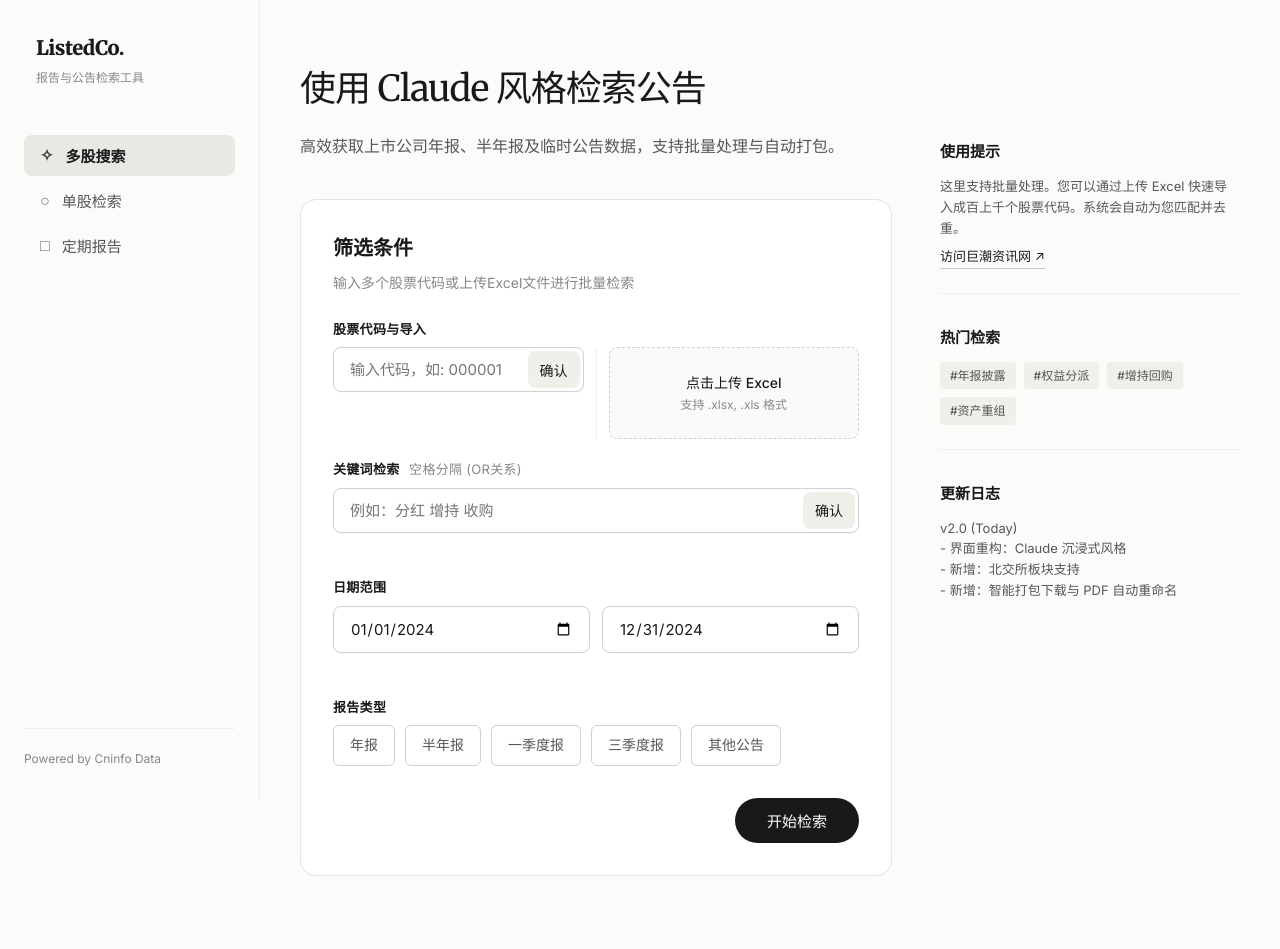
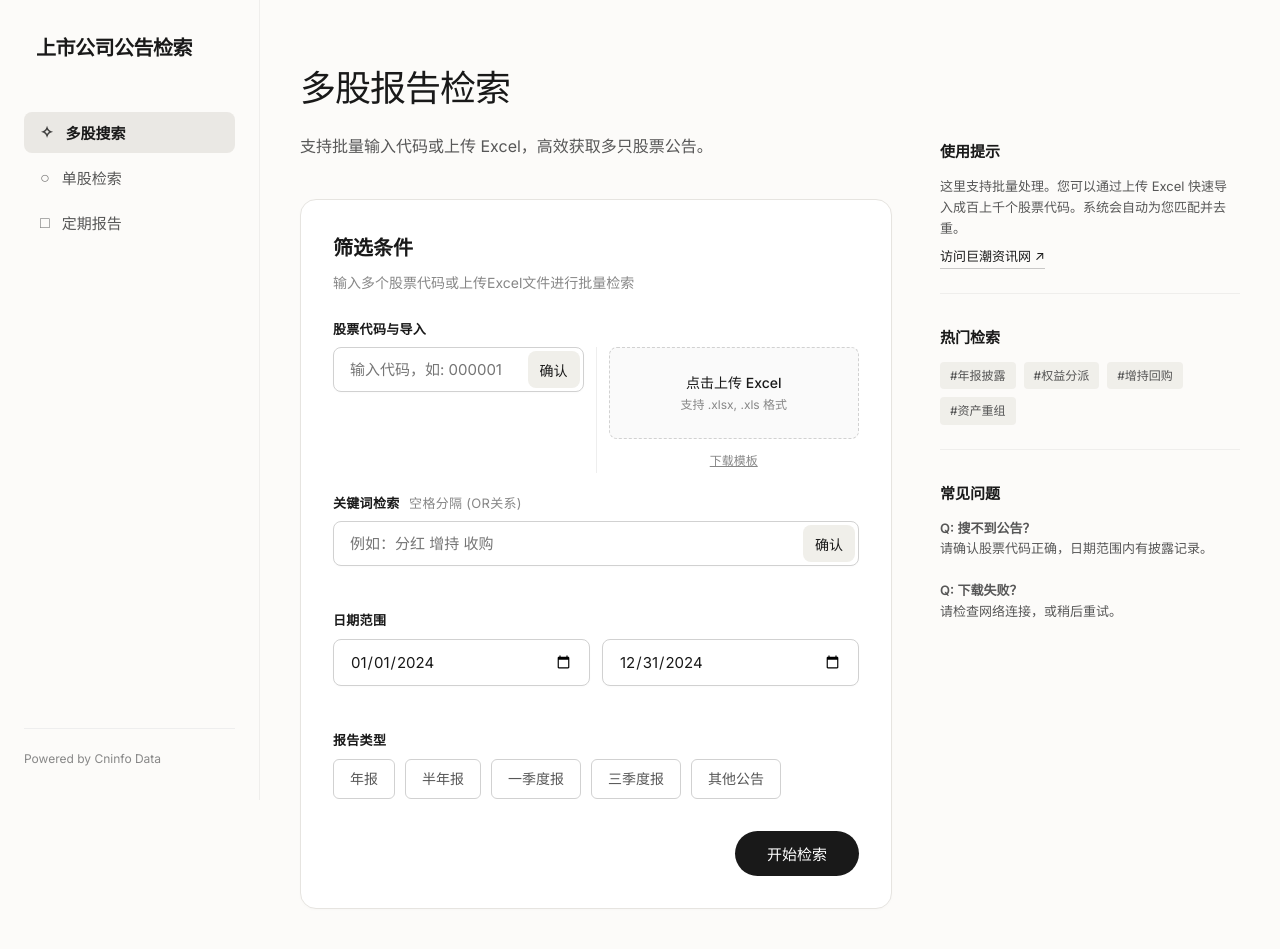
Before and after one commit to universelj/ListedCo_Report, a Flask app: page / in a window 1280 px wide. Shown: the top 949 px of the page. Before the commit the page ends 876 px from the top, so only its background shows below. Run offline with Flask 3, Linux system fonts and the light colour scheme.

Commit message:
UI modification

```diff
--- a/app.py
+++ b/app.py
@@ -172,21 +172,39 @@ def upload_excel():
         return jsonify({'success': False, 'error': '未选择文件'})
 
     file = request.files['file']
-    column_name = request.form.get('column', '')
+    column_name = request.form.get('column', '股票代码')
 
     if file.filename == '':
         return jsonify({'success': False, 'error': '未选择文件'})
-
-    if not column_name:
-        return jsonify({'success': False, 'error': '请输入列名'})
 
     try:
         filename = secure_filename(file.filename)
         filepath = os.path.join(app.config['UPLOAD_FOLDER'], filename)
         file.save(filepath)
 
-        df_stock = pd.read_excel(filepath, converters={column_name: str})
-        stock_list = list(df_stock[column_name])
+        # 先读取Excel看看有哪些列
+        df_stock = pd.read_excel(filepath)
+
+        # 智能检测列名
+        possible_columns = ['股票代码', '代码', 'code', 'Code', 'CODE', '证券代码']
+        actual_column = None
+
+        for col in possible_columns:
+            if col in df_stock.columns:
+                actual_column = col
+                break
+
+        # 如果指定的列名存在，优先使用
+        if column_name in df_stock.columns:
+            actual_column = column_name
+
+        # 都找不到就用第一列
+        if actual_column is None:
+            actual_column = df_stock.columns[0]
+
+        # 重新读取，确保股票代码是字符串
+        df_stock = pd.read_excel(filepath, converters={actual_column: str})
+        stock_list = list(df_stock[actual_column])
 
         valid_codes = []
         invalid_codes = []
--- a/templates/index.html
+++ b/templates/index.html
@@ -130,8 +130,8 @@
             width: 100%;
             max-width: 1400px;
             display: grid;
-            grid-template-columns: 1fr 300px;
-            /* Main content vs Right Sidebar */
+            grid-template-columns: minmax(0, 1fr) 300px;
+            /* Main content vs Right Sidebar - right sidebar has fixed width */
             gap: 48px;
             align-items: start;
         }
@@ -149,6 +149,8 @@
             gap: 32px;
             padding-top: 100px;
             /* Visual balance with header */
+            width: 300px;
+            flex-shrink: 0;
         }
 
         .header-section {
@@ -425,7 +427,7 @@
 
         /* --- Data Table --- */
         .results-container {
-            margin-top: 40px;
+            margin-top: 24px;
             display: none;
         }
 
@@ -565,8 +567,7 @@
     <!-- Sidebar Navigation -->
     <aside class="sidebar">
         <div class="logo-area">
-            <div class="logo-text">ListedCo.</div>
-            <div style="font-size:12px; color:var(--text-tertiary); margin-top:4px;">报告与公告检索工具</div>
+            <div class="logo-text">上市公司公告检索</div>
         </div>
 
         <nav class="nav-menu">
@@ -595,8 +596,8 @@
 
                 <!-- Header -->
                 <div class="header-section">
-                    <h1 class="main-title" id="page-title">使用 Claude 风格检索公告</h1>
-                    <p class="sub-title" id="page-subtitle">高效获取上市公司年报、半年报及临时公告数据，支持批量处理与自动打包。</p>
+                    <h1 class="main-title" id="page-title">多股报告检索</h1>
+                    <p class="sub-title" id="page-subtitle">支持批量输入代码或上传 Excel，高效获取多只股票公告。</p>
                 </div>
 
                 <!-- Panel: Multi Stock (Default) -->
@@ -627,6 +628,10 @@
                                         <div style="font-size:14px; color:var(--text-primary); font-weight:500;">点击上传
                                             Excel</div>
                                         <div style="font-size:12px; color:var(--text-tertiary);">支持 .xlsx, .xls 格式</div>
+                                    </div>
+                                    <div style="margin-top:8px; text-align:center;">
+                                        <a href="/static/stock_template.xlsx" download
+                                            style="font-size:12px; color:var(--text-tertiary); text-decoration:underline;">下载模板</a>
                                     </div>
                                     <input type="file" id="multi-file" accept=".xlsx,.xls" style="display:none;"
                                         onchange="handleFileSelect('multi')">
@@ -863,12 +868,12 @@
                 </div>
 
                 <div class="helper-card">
-                    <div class="helper-title">更新日志</div>
+                    <div class="helper-title">常见问题</div>
                     <p class="helper-text">
-                        v2.0 (Today)<br>
-                        - 界面重构：Claude 沉浸式风格<br>
-                        - 新增：北交所板块支持<br>
-                        - 新增：智能打包下载与 PDF 自动重命名
+                        <strong>Q: 搜不到公告？</strong><br>
+                        请确认股票代码正确，日期范围内有披露记录。<br><br>
+                        <strong>Q: 下载失败？</strong><br>
+                        请检查网络连接，或稍后重试。
                     </p>
                 </div>
             </aside>
@@ -928,14 +933,9 @@
         function handleFileSelect(mode) {
             const fileInput = document.getElementById(`${mode}-file`);
             if (fileInput.files.length > 0) {
-                const name = fileInput.files[0].name;
-                const col = prompt("请输入 Excel 中股票代码所在的列名（例如：代码、Code、A）：", "代码");
-                if (col) {
-                    document.getElementById(`${mode}-column`).value = col;
-                    uploadExcel(mode);
-                } else {
-                    fileInput.value = ''; // clear
-                }
+                // 默认使用"股票代码"作为列名（与模板一致）
+                document.getElementById(`${mode}-column`).value = '股票代码';
+                uploadExcel(mode);
             }
         }
 
@@ -1064,15 +1064,12 @@
                     return;
                 }
             } else {
-                if ((!confirmedStocks.multi || confirmedStocks.multi.length === 0) && !document.getElementById('multi-stocks').value) {
-                    alert("请先输入股票代码或上传文件");
-                    return;
-                }
-                if ((!confirmedStocks.multi || confirmedStocks.multi.length === 0)) {
+                // multi 模式：股票代码非必填
+                if (confirmedStocks.multi && confirmedStocks.multi.length > 0) {
+                    params.stocks = confirmedStocks.multi;
+                } else {
                     const raw = document.getElementById('multi-stocks').value;
-                    params.stocks = raw.split(/[,，]/).map(s => s.trim()).filter(s => s);
-                } else {
-                    params.stocks = confirmedStocks.multi;
+                    params.stocks = raw ? raw.split(/[,，]/).map(s => s.trim()).filter(s => s) : [];
                 }
 
                 params.keywords = document.getElementById('multi-keywords').value;
```
Also changed, not shown: 1 other file.
